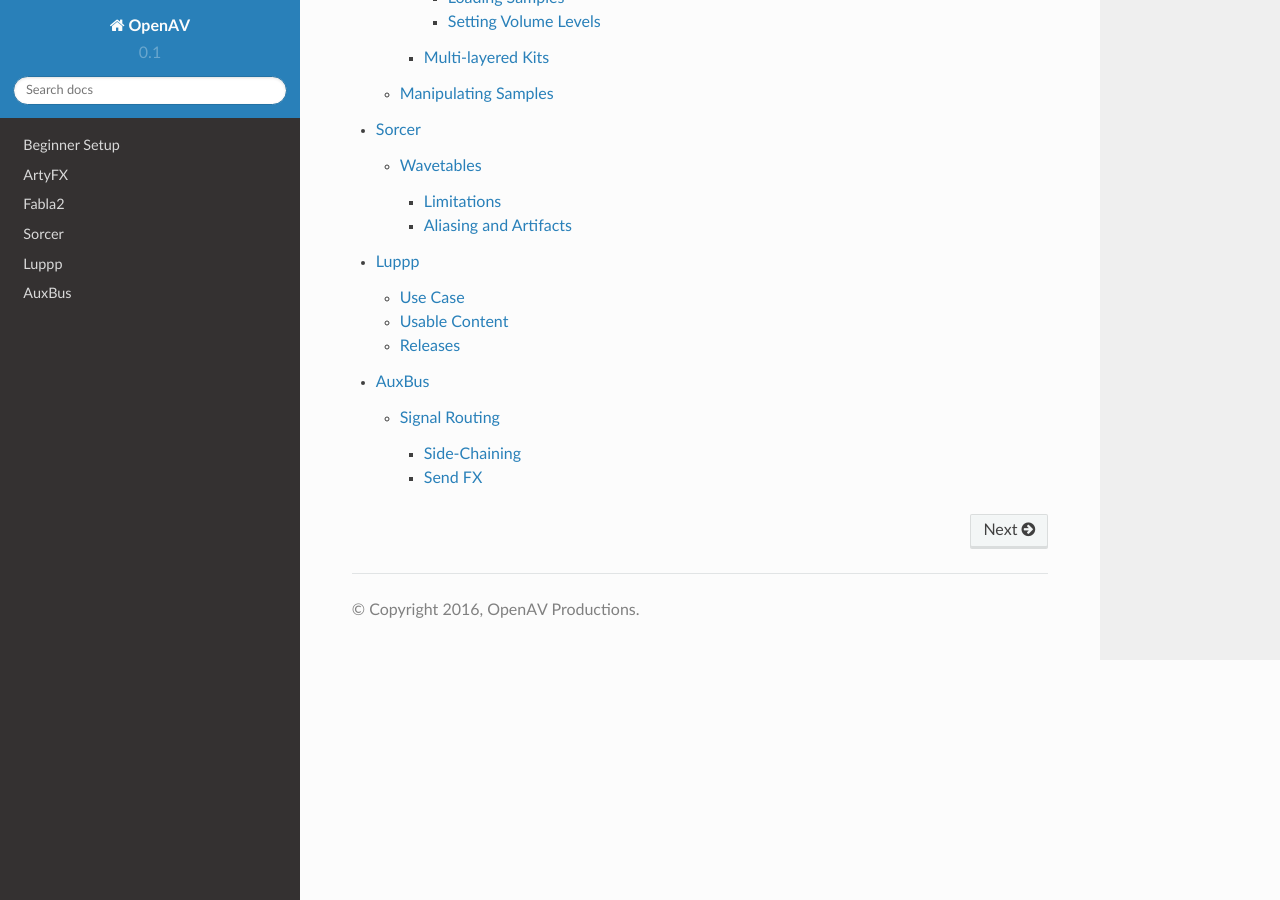
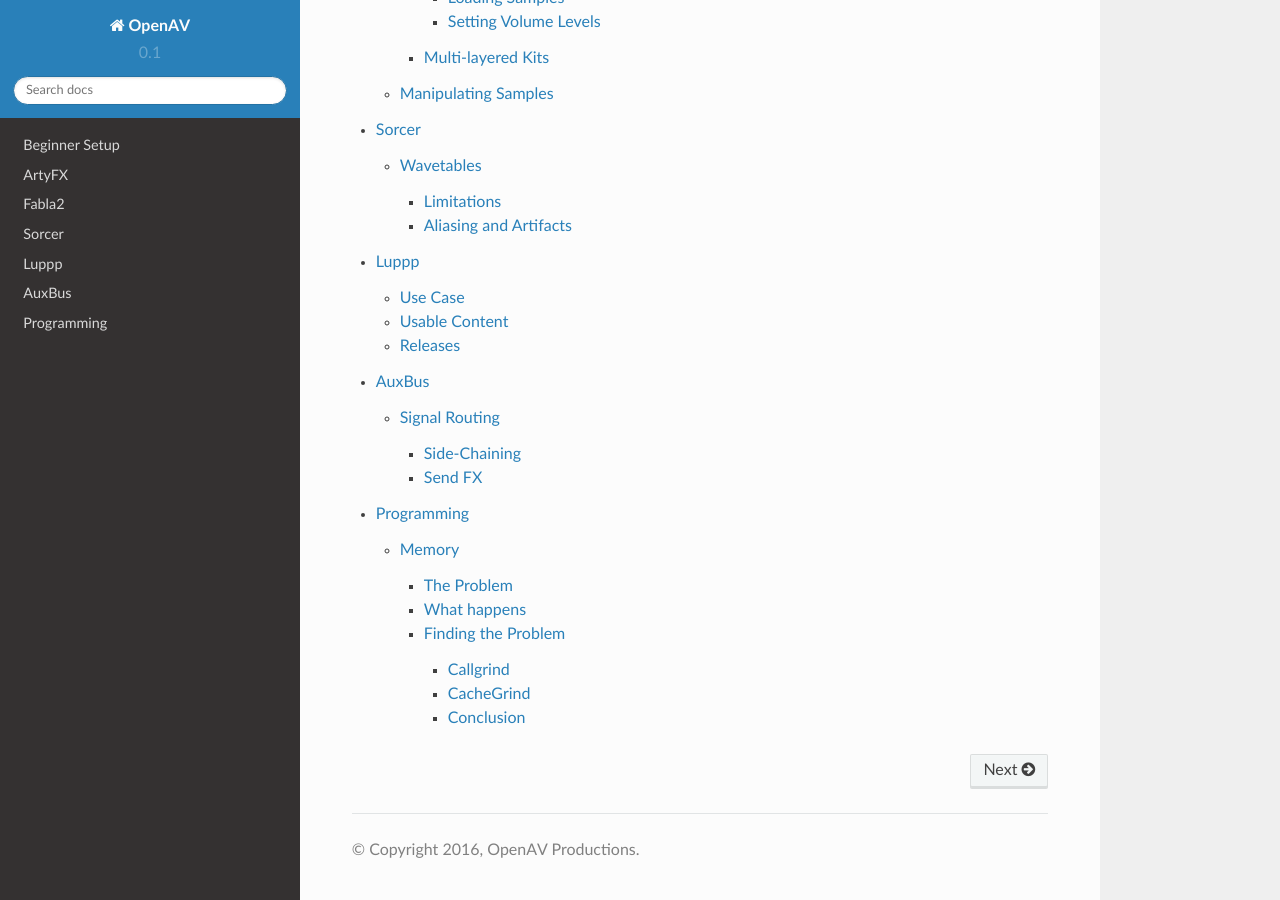
Before and after one commit to openAVproductions/openAV-manual, a Sphinx documentation site: the page built from source/index.rst, in a window 1280 px wide and 900 px high, scrolled down 1206 px. Built offline with Sphinx 7.4.7 and the Read the Docs theme 2.0.0, drawn with Linux system fonts in a browser that asks for light colours; some of the changed lines change nothing that is shown.

Commit message:
added programming guides for callgrind/cachegrind

```diff
--- a/source/index.rst
+++ b/source/index.rst
@@ -24,3 +24,4 @@
    sorcer
    luppp
    auxbus
+   programming
--- /dev/null
+++ b/source/programming.rst
@@ -0,0 +1,109 @@
+###########
+Programming
+###########
+
+.. note::
+  If you have no interest in software development, then please ignore this chapter!
+
+This section of the OpenAV manual is intended for those interested in
+programming computers, or more specifcally real-time audio applications.
+The following parts detail how OpenAV uses specific tools to test and
+verify audio software.
+
+The chapters are broken down into topics, and each topic will use various
+tools for that specific problem. The most commonly used C debugging tools
+are gdb and valgrind, so some familiarity with them is expected.
+
+
+Memory
+======
+This guide explains how to use Valgrind to profile cache and memory usage
+using the **callgrind** and **cachegrind** tools.
+
+The Problem
+-----------
+The issue we are trying to minimize is that memory reads are expensive and
+slow. This means that in order to achieve optimal performance, we *must*
+ensure that memory reads and writes are optimal.
+
+First we should profile L3 Cache Misses, providing information on
+*how often* cache misses are taking place. Only if this number is
+concidered too high we should find out *where* the cache misses are
+being caused, which can be done using the *cachegrind* tool.
+
+What happens
+------------
+The following is a quick description of how memory accesses work:
+
+1. When we use the array for the first time, a "cold miss" occurs. This means that the array has not been used recently, and that it must be loaded from main memory. Sometimes also called a "compulsary miss", as it cannot be avoided.
+
+2. A cache line is loaded, bringing the memory where the array is being accessed into L3 cache. Since 1 full cache line is loaded, the next item in the array is probably also in cache now.
+
+3. Access the next item in the array and a "cache hit" occurs. Cache hits are good, as it means that the memory needed was already loaded in cache, and performance is very fast.
+
+Finding the Problem
+-------------------
+This section introduces the tools available, and how to make them provide
+useful information to debug why cache misses are occuring.
+
+Callgrind
+~~~~~~~~~
+Valgrind provides a tool which profiles cache hits and misses. The tool is
+called ``callgrind``. Example of profiling a file ``main.c`` as follows:
+
+``gcc -g main.c -o main # Build with debug symbols``
+``valgrind --tool=callgrind --cache-sim=yes --branch-sim=yes ./main``
+
+The option ``--cache-sim=yes`` ensures that the cache and MMU are
+simulated which provides the cache miss info, while ``--branch-sim=yes``
+allows us to see how well branch prediction is performing.
+
+The output of callgrind gives an overview of the memory operations that
+took place during the profiling run. The total event counts are not very
+helpful - they depend almost entirely on the unit test. Percent values
+are much more useful, as they give an insight into how the code uses the
+cache.
+
+.. NOTE:: Callgrind has an annotation tool just like CacheGrind does:
+  its called ``callgrind_annotate``
+
+Analysing memory usage is not extremely difficult - it requires a unit test
+to be available, and compilation with debug symbols. Valgrind's callgrind
+takes care of the profiling itself, printing results of the profiling run.
+
+With the information gathered from ``callgrind``, we should now run
+``cachegrind`` in order to find out where in the source code any expensive
+memory thrashing is being caused.
+
+
+CacheGrind
+~~~~~~~~~~
+Valgrind provides a tool which profiles cache hits and misses. The tool is
+called ``cachegrind``. Example of profiling a file ``main.c`` as follows:
+
+``gcc -g main.c -o main # Build with debug symbols``
+``valgrind --tool=cachegrind --cachegrind-out-file=cg.out ./main``
+
+This generates the ``cg.out`` file, which contains cache profile information
+that can later be viewed or analysed.
+
+Valgrind provides a tool to analyse the output file that it generates
+with the `--cachegrind-out-file=<name>` option. The tool is called
+``cg_annotate``, an example invocation here:
+
+``cg_annotate --auto=yes cg.out main.c``
+
+This provides detailed output of which lines in the code are causing what
+memory I/O operations. If certain lines have a suspiciously large number,
+it provides a good point to start looking to optimize.
+
+
+Conclusion
+~~~~~~~~~~
+Analysing memory usage is not extremely difficult - it requires a unit test
+to be available, and compilation with debug symbols. Valgrind's cachegrind
+takes care of the profiling itself, and the results it produces can be
+viewed alongside the source code using the annotation tool.
+
+This guide should provide a starting point to get insight into what code
+is causing the most memory thrashing, and where to look for optimizing.
```
